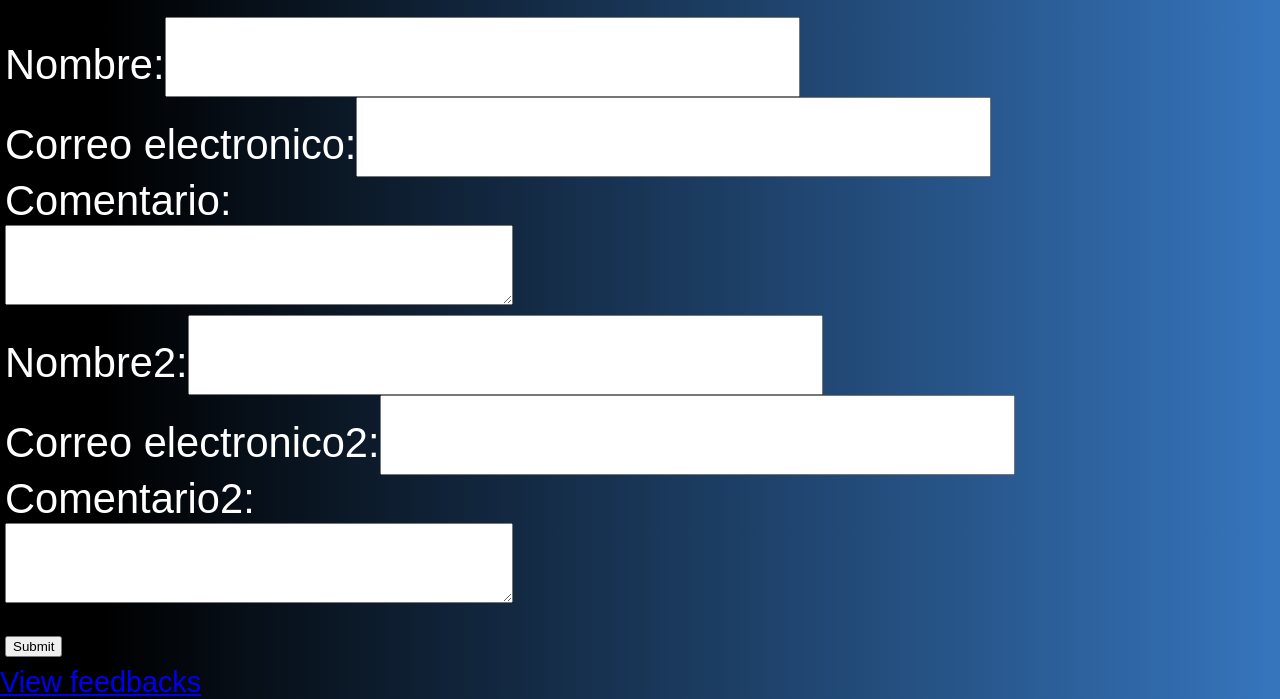
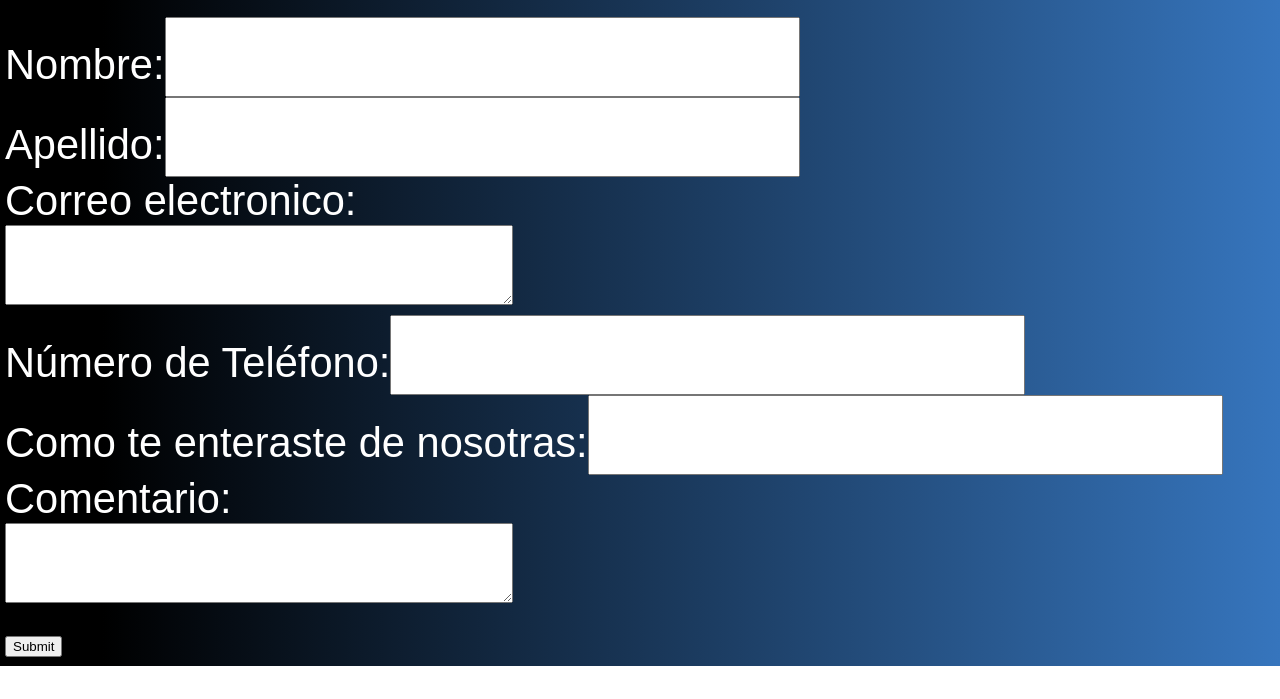
Before and after one commit to Hawaiideveloper/registration_pages, a website: page public/index.html in a window 1280 px wide. Shown: the part 229-928 px from the top of the page. After the commit the page ends 895 px from the top, so only its background shows below. Drawn offline with Linux system fonts and the light colour scheme.

```diff
--- a/public/index.html
+++ b/public/index.html
@@ -22,7 +22,7 @@
       <img src="images/LogoBluSkyTRansp.png" width="150px" height="30px">
     </a>
     <div id="myLinks">
-      <a href="scripts/registro.html">Registro</a>
+      <a href="http://ec2-3-137-158-22.us-east-2.compute.amazonaws.com:3000">Registro</a>
       <a href="http://ec2-52-15-192-90.us-east-2.compute.amazonaws.com/scripts/Locationmap.html">Ubicación</a>
       <a href="http://ec2-52-15-192-90.us-east-2.compute.amazonaws.com/scripts/eventos.html">Eventos</a>
       <a href="https://api.whatsapp.com/send?phone=50584484661">Contacto</a>
@@ -47,20 +47,19 @@
     <form method="POST" action="/post-feedback">
         <label>Nombre:<input type="text" name="client-name" required></label>
         <br>
-        <label>Correo electronico:<input type="text" name="client-email" required></label>
+        <label>Apellido:<input type="text" name="client-lastname" required></label>
+        <br>
+        <label>Correo electronico:<br><textarea name="email"></textarea></label>
+        <br>
+
+<label>Número de Teléfono:<input type="text" name="client-number" required></label>
+        <br>
+        <label>Como te enteraste de nosotras:<input type="text" name="where-they-found-us" required></label>
         <br>
         <label>Comentario:<br><textarea name="comment"></textarea></label>
         <br>
 
-<label>Nombre2:<input type="text" name="client-name2" required></label>
-        <br>
-        <label>Correo electronico2:<input type="text" name="client-email2" required></label>
-        <br>
-        <label>Comentario2:<br><textarea name="comment2"></textarea></label>
-        <br>
-
         <input type="submit" value="Submit">
     </form>
-    <a href="/view-feedbacks">View feedbacks</a>
 </body>
 </html>
```
Also changed, not shown: app.js (+15 -0 lines), public/README.md (added).
